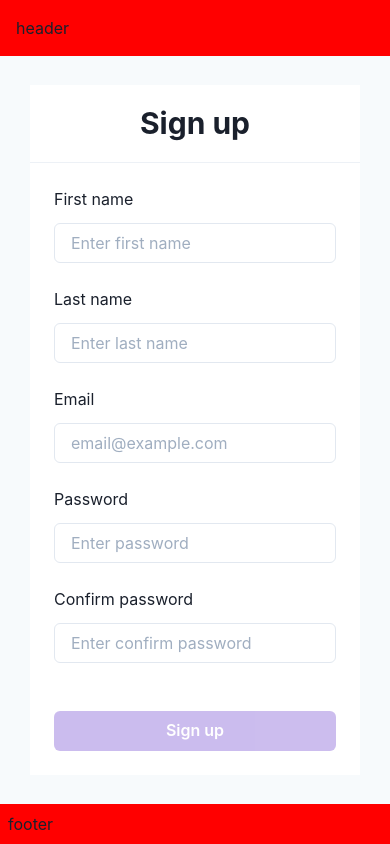
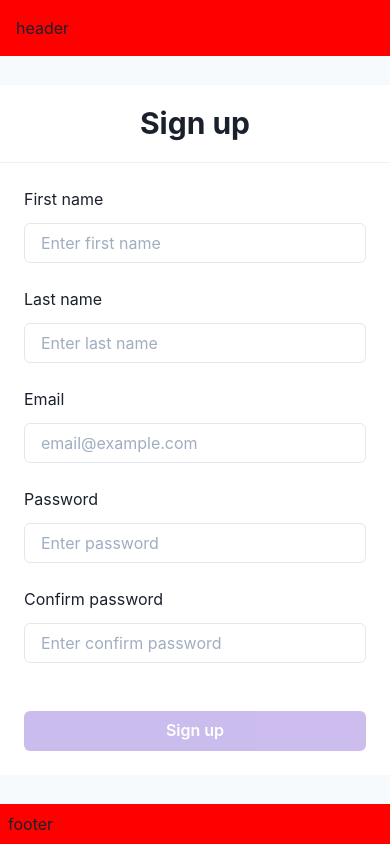
Before and after one commit to pailadin/frontend-engineer-onboarding-exercises, a Next.js app: page /register in a window 390 px wide. Built offline with nearby package versions, Linux system fonts and the light colour scheme.

Commit message:
Replaced useBreakpointValue in Container

```diff
--- a/components/Form/Container.tsx
+++ b/components/Form/Container.tsx
@@ -1,4 +1,4 @@
-import { Box, Divider, Grid, Stack, Text, useBreakpointValue, useTheme } from '@chakra-ui/react';
+import { Box, Divider, Grid, Stack, Text, useTheme } from '@chakra-ui/react';
 import { FC, ReactNode } from 'react';
 
 interface Props {
@@ -10,13 +10,13 @@ interface Props {
 const Container: FC<Props> = ({ children, header, ...rest }) => {
   const theme = useTheme();
 
-  const minW = useBreakpointValue({
-    sm: '100vw',
+  const MIN_WIDTH = {
+    base: '100vw',
     md: theme.breakpoints.md,
-  });
+  };
 
   return (
-    <Box bgColor="white" minW={minW} {...rest}>
+    <Box bgColor="white" minWidth={MIN_WIDTH} {...rest}>
       {header && (
         <>
           <Grid p={4} placeContent="center">
```
